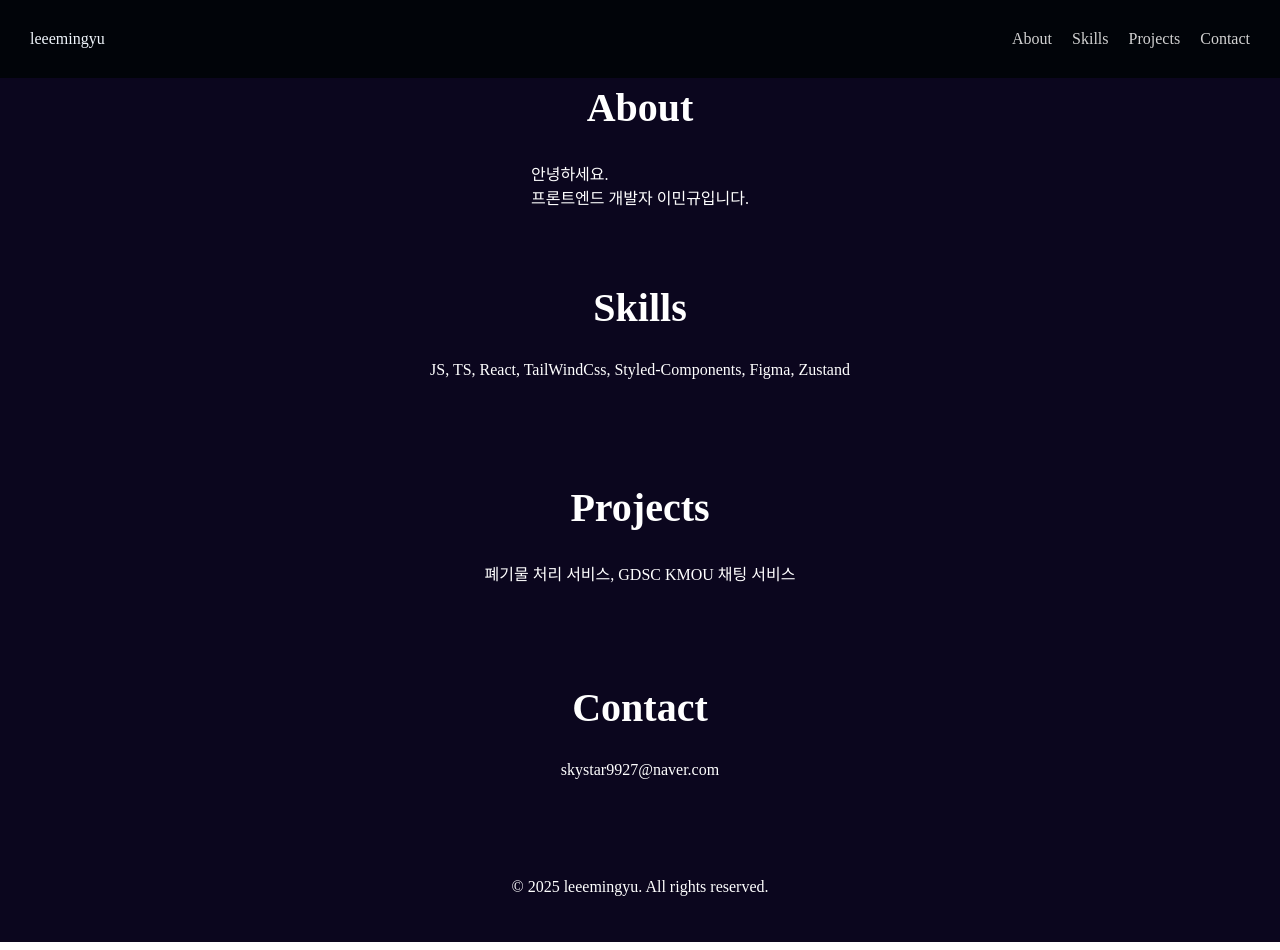
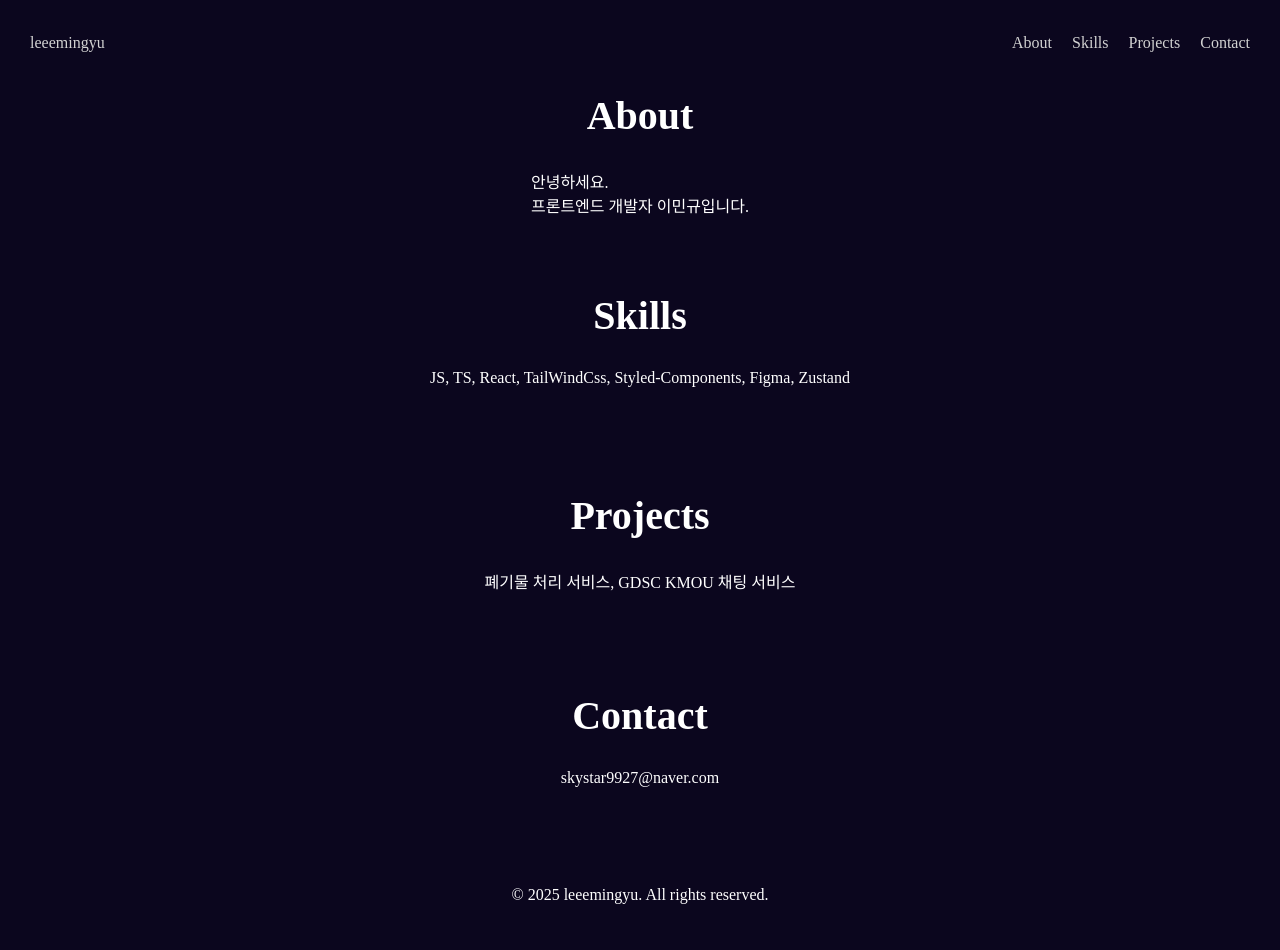
Before and after one commit to leeemingyu/leeemingyu.github.io, a React (Create React App) app: page / in a window 1280 px wide. Built offline with nearby package versions, Linux system fonts and the light colour scheme.

Commit message:
헤더배경색변경

```diff
--- a/src/layouts/Header.js
+++ b/src/layouts/Header.js
@@ -16,7 +16,7 @@ function Header() {
 const HeaderWrapper = styled.div`
   display: flex;
   justify-content: space-between;
-  background-color: #010409;
+  background-color: rgb(11, 6, 30);
   padding: 24px;
 `;
 const HeaderStart = styled.div`
@@ -24,12 +24,13 @@ const HeaderStart = styled.div`
   justify-content: center;
   align-items: center;
   border-radius: 5px;
-  color: #f0f6fc;
+  color: rgb(210, 210, 210);
   cursor:pointer;
-  padding: 0 6px 0 6px;
+  padding: 4px 6px 4px 6px;
   height: 30px;
   &:hover{
     background-color:rgb(37, 42, 50);
+    color: #f0f6fc;
   }
 `;
 const HeaderEnd = styled.div`
@@ -44,7 +45,7 @@ const HeaderEndItem = styled.div`
   align-items: center;
   border-radius: 5px;
   cursor:pointer;
-  padding: 0 6px 0 6px;
+  padding: 4px 6px 4px 6px;
   &:hover{
     background-color:rgb(37, 42, 50);
     color: #f0f6fc;
```
